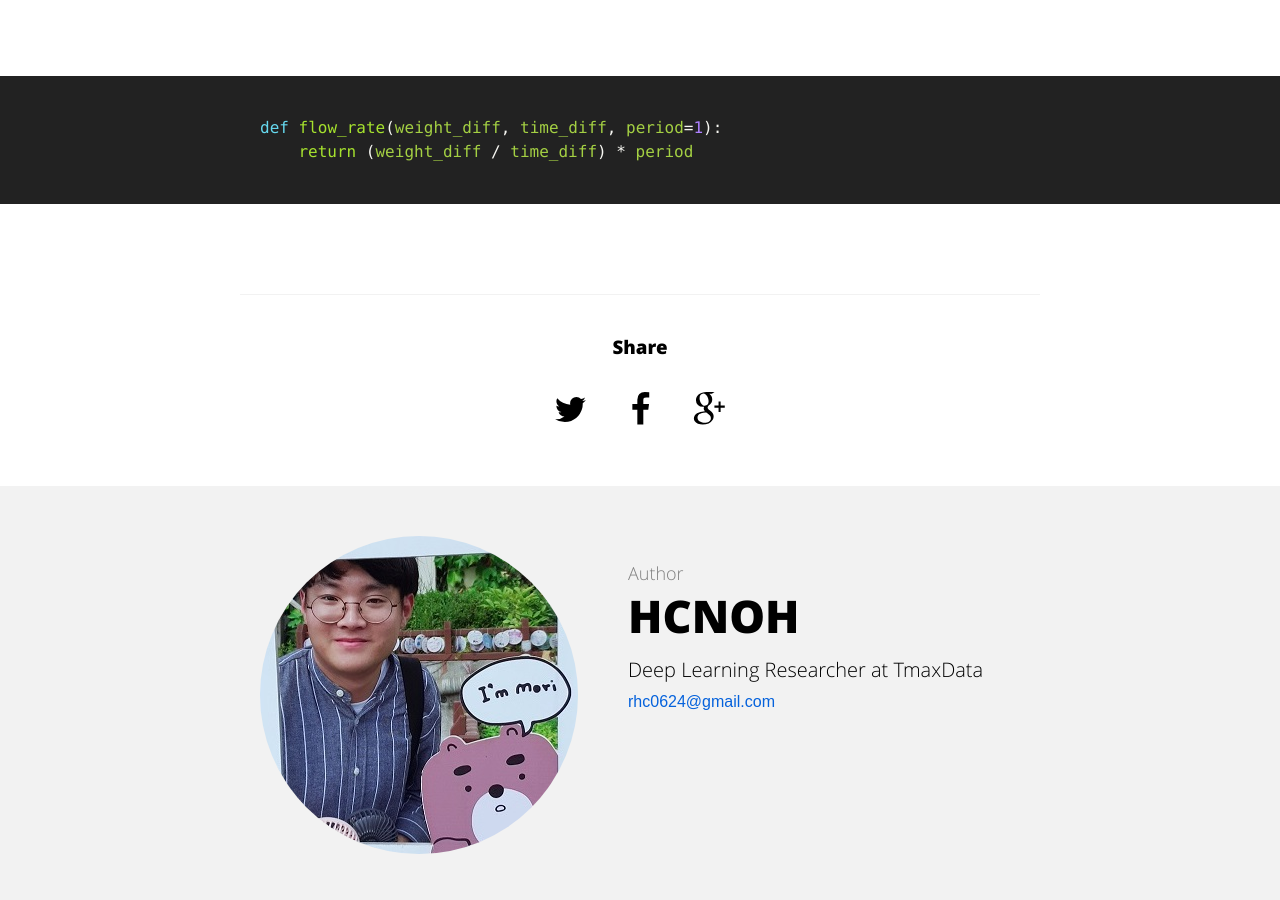
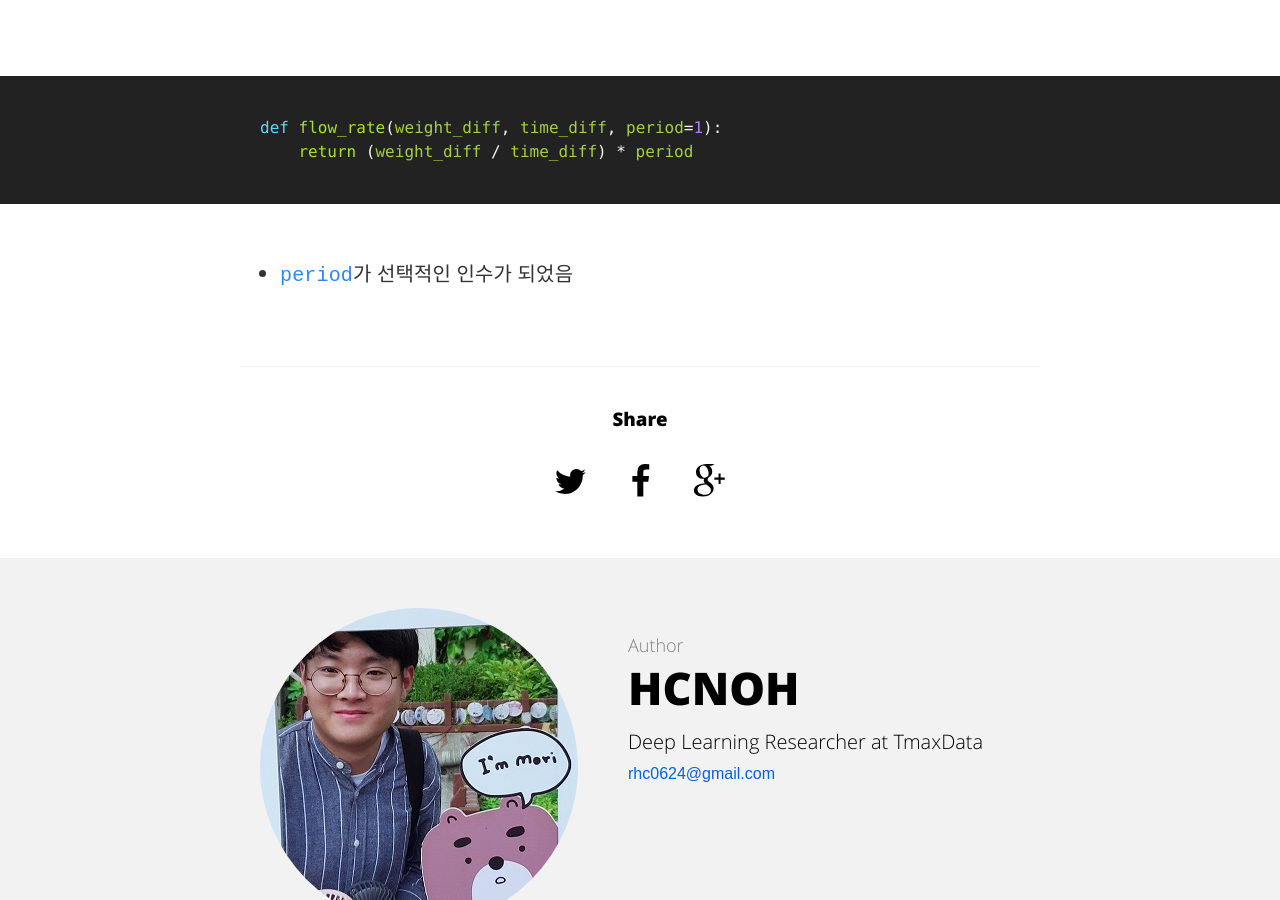
Before and after one commit to hcnoh/blog-prev, a Jekyll site: the page built from _posts/2018-09-29-effective-python-way19.md, in a window 1280 px wide and 900 px high, scrolled down 3022 px. Built offline with Jekyll 4.4.1, drawn with Linux system fonts in a browser that asks for light colours; comment, search, counter and statistics services are not loaded.

Commit message:
Update 2018-09-29-effective-python-way19.md

```diff
--- a/_posts/2018-09-29-effective-python-way19.md
+++ b/_posts/2018-09-29-effective-python-way19.md
@@ -65,3 +65,4 @@ def flow_rate(weight_diff, time_diff, period):
 def flow_rate(weight_diff, time_diff, period=1):
     return (weight_diff / time_diff) * period
 {% endhighlight %}
+- `period`가 선택적인 인수가 되었음
```
